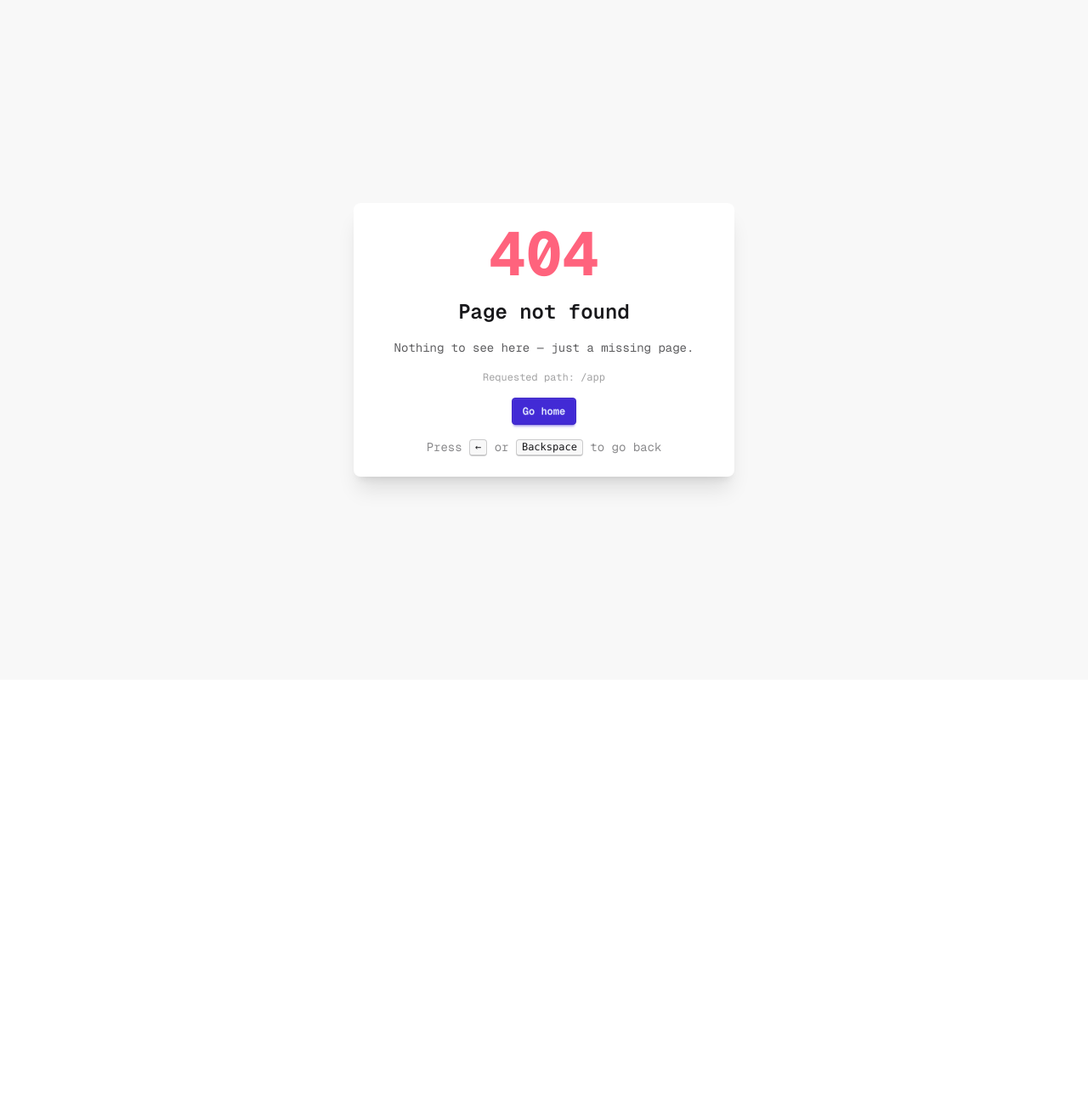
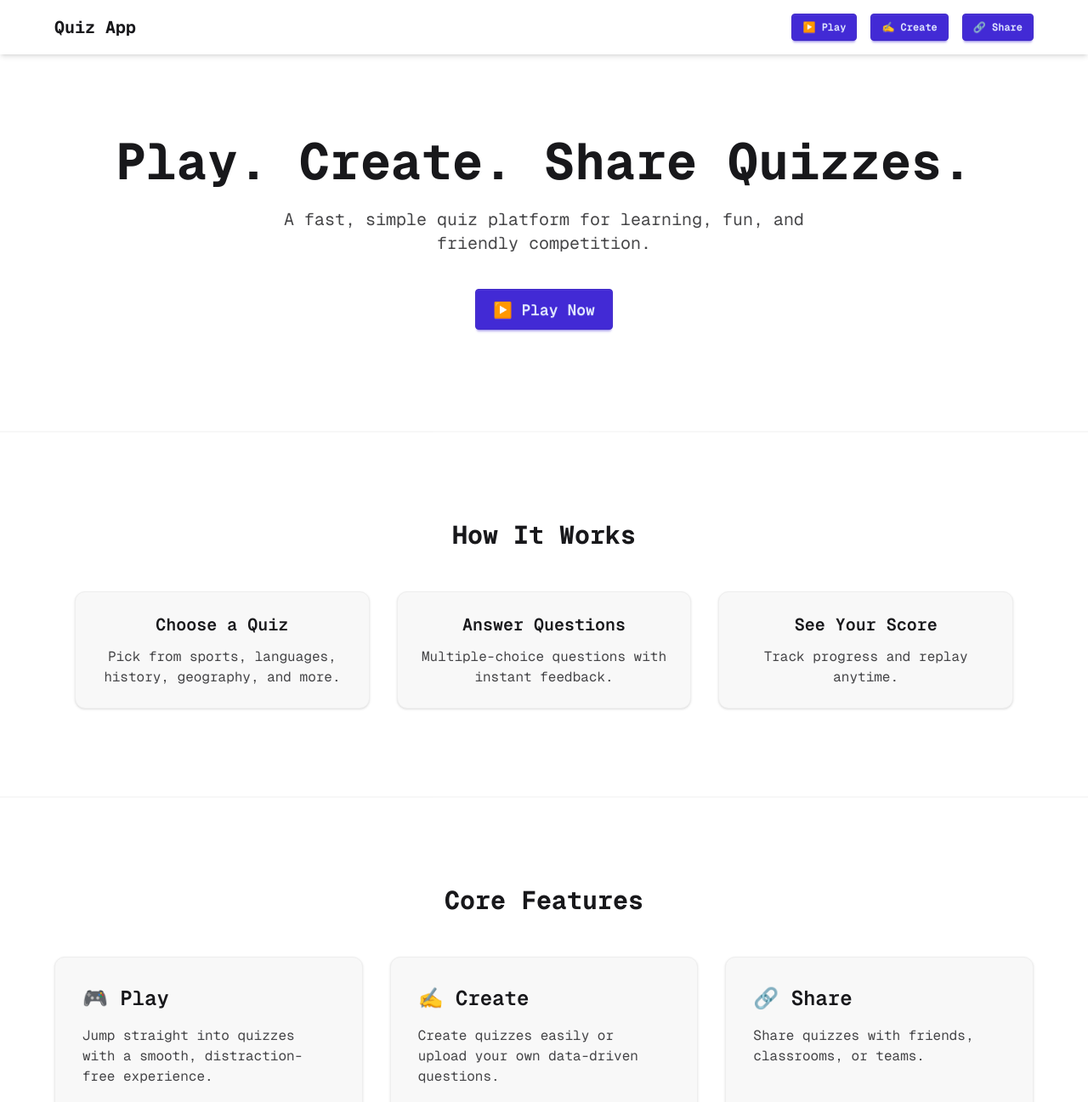
Before and after one commit to hieudoanm/quiz, a Next.js app in the folder packages/app/: page /app in a window 1280 px wide. Before the commit this address had no page. Shown: the top 1297 px of the page at 85% size. Before the commit the page ends 800 px from the top, so only its background shows below. Built offline with nearby package versions, Linux system fonts and the light colour scheme.

Commit message:
add app page

```diff
--- /dev/null
+++ b/packages/app/src/pages/app/index.tsx
@@ -0,0 +1,164 @@
+import { Audience } from '@quiz/components/Audience';
+import { Feature } from '@quiz/components/Feature';
+import { Navbar } from '@quiz/components/Navbar';
+import { Step } from '@quiz/components/Step';
+import { NextPage } from 'next';
+import Link from 'next/link';
+
+const LandingPage: NextPage = () => {
+  return (
+    <main className="bg-base-100 text-base-content min-h-screen">
+      <Navbar />
+
+      {/* 1️⃣ Hero */}
+      <section className="px-6 py-24 text-center">
+        <h1 className="mb-6 text-4xl font-bold md:text-6xl">
+          Play. Create. Share Quizzes.
+        </h1>
+        <p className="mx-auto mb-10 max-w-2xl text-lg opacity-80 md:text-xl">
+          A fast, simple quiz platform for learning, fun, and friendly
+          competition.
+        </p>
+
+        <Link href="/play" className="btn btn-primary btn-lg">
+          ▶️ Play Now
+        </Link>
+      </section>
+
+      <div className="divider opacity-30" />
+
+      {/* 2️⃣ How It Works */}
+      <section className="mx-auto max-w-6xl px-6 py-20">
+        <h2 className="mb-12 text-center text-3xl font-bold">How It Works</h2>
+
+        <div className="grid gap-8 text-center md:grid-cols-3">
+          <Step
+            title="Choose a Quiz"
+            description="Pick from sports, languages, history, geography, and more."
+          />
+          <Step
+            title="Answer Questions"
+            description="Multiple-choice questions with instant feedback."
+          />
+          <Step
+            title="See Your Score"
+            description="Track progress and replay anytime."
+          />
+        </div>
+      </section>
+
+      <div className="divider opacity-30" />
+
+      {/* 3️⃣ Features */}
+      <section className="px-6 py-20">
+        <h2 className="mb-12 text-center text-3xl font-bold">Core Features</h2>
+
+        <div className="mx-auto grid max-w-6xl gap-8 md:grid-cols-3">
+          <Feature
+            title="🎮 Play"
+            description="Jump straight into quizzes with a smooth, distraction-free experience."
+          />
+          <Feature
+            title="✍️ Create"
+            description="Create quizzes easily or upload your own data-driven questions."
+          />
+          <Feature
+            title="🔗 Share"
+            description="Share quizzes with friends, classrooms, or teams."
+          />
+        </div>
+      </section>
+
+      <div className="divider opacity-30" />
+
+      {/* 4️⃣ Categories */}
+      <section className="mx-auto max-w-6xl px-6 py-20">
+        <h2 className="mb-12 text-center text-3xl font-bold">
+          Quiz Categories
+        </h2>
+
+        <div className="grid grid-cols-2 gap-6 text-center md:grid-cols-4">
+          {[
+            '⚽ Sports',
+            '🌍 Geography',
+            '🎾 Tennis',
+            '🏛 History',
+            '🗣 Languages',
+            '🎨 Colors',
+            '🏆 Champions',
+            '📚 General',
+          ].map((cat) => (
+            <div
+              key={cat}
+              className="card border-base-300 bg-base-100 truncate border p-6 shadow-sm">
+              {cat}
+            </div>
+          ))}
+        </div>
+      </section>
+
+      <div className="divider opacity-30" />
+
+      {/* 5️⃣ Why */}
+      <section className="px-6 py-20">
+        <h2 className="mb-12 text-center text-3xl font-bold">
+          Why This Quiz App?
+        </h2>
+
+        <ul className="mx-auto max-w-3xl space-y-4 text-lg opacity-80">
+          <li>⚡ Fast and lightweight</li>
+          <li>⌨️ Keyboard-friendly gameplay</li>
+          <li>🔄 Replayable with shuffled questions</li>
+          <li>📂 Simple, structured quiz data</li>
+        </ul>
+      </section>
+
+      <div className="divider opacity-30" />
+
+      {/* 6️⃣ Audience */}
+      <section className="mx-auto max-w-6xl px-6 py-20">
+        <h2 className="mb-12 text-center text-3xl font-bold">
+          Built for Everyone
+        </h2>
+
+        <div className="grid gap-10 md:grid-cols-2">
+          <Audience
+            title="For Players"
+            items={['Quick quizzes', 'Track progress', 'Practice daily']}
+          />
+          <Audience
+            title="For Creators"
+            items={[
+              'Create custom quizzes',
+              'Organize by category',
+              'Share instantly',
+            ]}
+          />
+        </div>
+      </section>
+
+      <div className="divider opacity-30" />
+
+      {/* 7️⃣ CTA */}
+      <section className="px-6 py-24 text-center">
+        <h2 className="mb-6 text-4xl font-bold">Ready to start playing?</h2>
+        <p className="mb-10 text-lg opacity-80">
+          Jump into your first quiz in seconds.
+        </p>
+
+        <Link href="/play" className="btn btn-primary btn-lg">
+          ▶️ Go to Play
+        </Link>
+      </section>
+
+      <div className="divider opacity-30" />
+
+      {/* 8️⃣ Footer */}
+      <footer className="px-6 py-10 text-center text-sm opacity-60">
+        © {new Date().getFullYear()} Quiz App · Play · Create · Share
+      </footer>
+    </main>
+  );
+};
+
+export default LandingPage;
```
Also changed, not shown: 7 other files (tests, documents, lock files or other folders).
